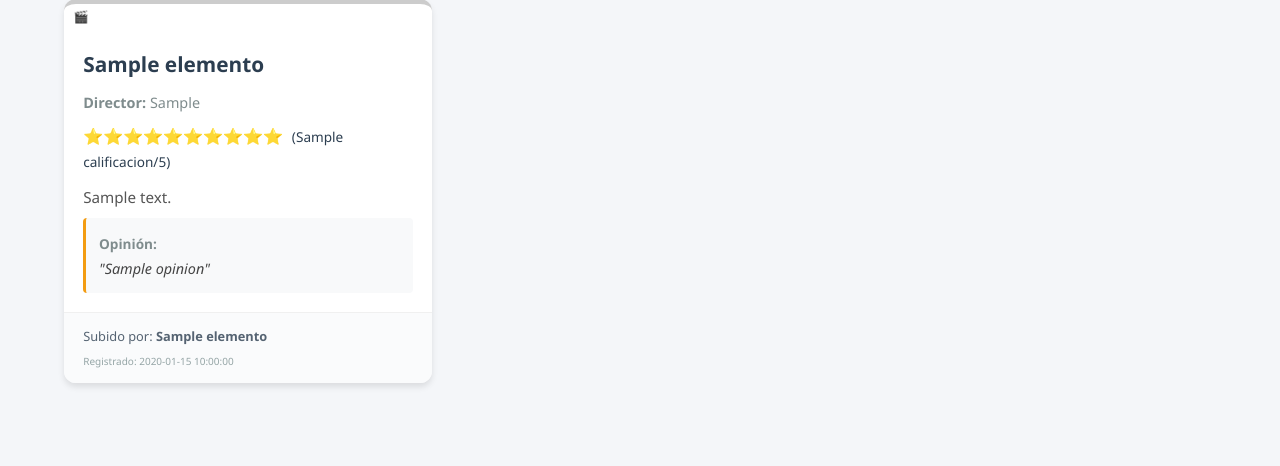
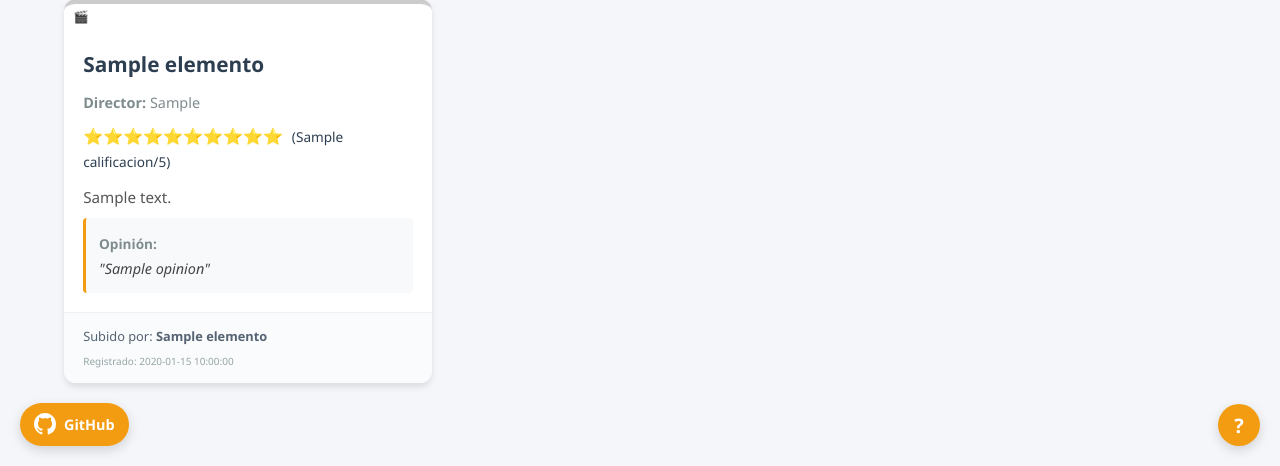
Before and after one commit to Andrey-Enrique-GM/Chihuahuateca, a Flask app: template templates/index.html in a window 1280 px wide. Shown: the part 334-800 px from the top of the page. Run offline with Flask 3, Linux system fonts and the light colour scheme; the template is opened without the code that fills it: most values are stand-ins (such as "Sample title", 1, 10 or a date in 2020).

Commit message:
14, se implemento el modal con informacion del proyecto y el boton con el enlace directo al repositorio

```diff
--- a/static/css/style.css
+++ b/static/css/style.css
@@ -409,6 +409,156 @@ body {
 
 
 /* ==========================================================================
+   BOTONES FLOTANTES
+   ========================================================================== */
+
+/* Botón GitHub - Esquina Inferior Izquierda */
+.link-github-flotante {
+    position: fixed;
+    bottom: 20px;
+    left: 20px;
+    background-color: var(--chihuahua-light);
+    color: var(--blanco);
+    display: flex;
+    align-items: center;
+    gap: 8px;
+    padding: 10px 14px;
+    border-radius: 30px;
+    text-decoration: none;
+    font-weight: bold;
+    font-size: 0.9rem;
+    box-shadow: 0 4px 12px rgba(0, 0, 0, 0.15);
+    z-index: 2000;
+    border: none;
+    outline: none;
+    transition: transform 0.2s cubic-bezier(0.4, 0, 0.2, 1), background-color 0.2s ease;
+}
+
+.link-github-flotante:hover {
+    background-color: var(--chihuahua-brown);
+    transform: translateY(-3px) scale(1.05);
+}
+
+/* Botón Info (?) - Esquina Inferior Derecha */
+.btn-ayuda-flotante {
+    position: fixed;
+    bottom: 20px;
+    right: 20px;
+    width: 42px;
+    height: 42px;
+    background-color: var(--chihuahua-light);
+    color: var(--blanco);
+    border-radius: 50%;
+    font-size: 20px;
+    font-weight: bold;
+    cursor: pointer;
+    display: flex;
+    align-items: center;
+    justify-content: center;
+    box-shadow: 0 4px 12px rgba(0, 0, 0, 0.15);
+    z-index: 2000;
+    border: none;
+    outline: none;
+    -webkit-tap-highlight-color: transparent;
+    transition: transform 0.2s cubic-bezier(0.4, 0, 0.2, 1), background-color 0.2s ease;
+}
+
+.btn-ayuda-flotante:hover {
+    background-color: var(--chihuahua-brown);
+    transform: translateY(-3px) scale(1.05);
+}
+
+#modal-info .modal-ventana {
+    background-color: var(--blanco);
+    max-height: 90vh; /* Evita que se salga de pantallas pequeñas */
+    display: flex;
+    flex-direction: column;
+}
+
+#modal-info .modal-cabecera {
+    background: linear-gradient(135deg, var(--chihuahua-brown), var(--chihuahua-light));
+    color: var(--blanco);
+}
+
+/* Estilos de scrollbar y contenedor interno */
+.modal-info-cuerpo-contenido {
+    padding: 1.5rem;
+    overflow-y: auto;
+    text-align: left;
+    flex: 1;
+}
+
+.info-seccion {
+    margin-bottom: 20px;
+}
+
+.info-seccion h3 {
+    font-size: 0.95rem;
+    color: var(--chihuahua-brown);
+    text-transform: uppercase;
+    letter-spacing: 0.5px;
+    margin-bottom: 6px;
+    font-weight: 700;
+}
+
+.info-seccion p {
+    font-size: 0.9rem;
+    color: var(--color-texto);
+    line-height: 1.5;
+}
+
+/* Etiquetas de tecnologías */
+.tech-tags {
+    display: flex;
+    flex-wrap: wrap;
+    gap: 6px;
+    margin-top: 5px;
+}
+
+.tag-tech {
+    background-color: var(--bg-principal);
+    border: 1px solid #e0e0e0;
+    color: var(--color-texto);
+    font-size: 0.8rem;
+    padding: 4px 8px;
+    border-radius: 6px;
+    font-weight: 600;
+}
+
+/* Tabla de Créditos */
+.tabla-creditos {
+    width: 100%;
+    margin-top: 8px;
+    font-size: 0.9rem;
+}
+
+.tabla-creditos td {
+    padding: 4px 0;
+    color: var(--color-texto);
+}
+
+/* Pie del modal */
+.modal-info-pie {
+    background-color: var(--bg-principal);
+    padding: 0.8rem 1.5rem;
+    display: flex;
+    justify-content: flex-end;
+    border-top: 1px solid #e0e0e0;
+}
+
+/* Ocultar texto en móviles para que no se superpongan */
+@media (max-width: 480px) {
+    .link-github-flotante span {
+        display: none;
+    }
+    .link-github-flotante {
+        padding: 10px;
+    }
+}
+
+
+
+/* ==========================================================================
    VISTAS DE AUTENTICACIÓN (LOGIN Y SIGNUP)
    ========================================================================== */
 
--- a/static/js/main.js
+++ b/static/js/main.js
@@ -137,10 +137,23 @@ function guardarNuevoElemento(e) {
     .then(res => res.json())
     .then(resultado => {
         if (resultado.success) {
-            alert('Agregado con exito a la Chihuahuateca! 🐾');
-            window.location.reload(); // Recargamos para ver la nueva tarjeta pintada por Python
+            Swal.fire({
+            icon: 'success',
+            title: 'Registro Exitoso',
+            text: 'El elemento se guardó correctamente en la Chihuahuateca.',
+            confirmButtonColor: '#2c3e50',
+            timer: 1500,
+            timerProgressBar: true
+        }).then(() => {
+            location.reload(); // Recarga la colección para ver el nuevo item
+        });
         } else {
-            alert('Hubo un error al guardar.');
+            Swal.fire({
+                icon: 'error',
+                title: 'Error al guardar',
+                text: 'No se pudo guardar el elemento en la Chihuahuateca.',
+                confirmButtonColor: '#2c3e50'
+            });
         }
     })
     .catch(err => console.error('Error:', err));
@@ -204,10 +217,23 @@ function actualizarElemento(e) {
     .then(res => res.json())
     .then(resultado => {
         if (resultado.success) {
-            alert('Chihuahuateca actualizada! 🐾');
-            window.location.reload();
+            Swal.fire({
+                icon: 'success',
+                title: 'Actualización Exitosa',
+                text: 'Los cambios se guardaron correctamente.',
+                confirmButtonColor: '#2c3e50',
+                timer: 1500,
+                timerProgressBar: true
+            }).then(() => {
+                location.reload();
+            });
         } else {
-            alert('Error al actualizar.');
+            Swal.fire({
+                icon: 'error',
+                title: 'Error al actualizar',
+                text: 'No se pudieron guardar los cambios.',
+                confirmButtonColor: '#2c3e50'
+            });
         }
     })
     .catch(err => console.error('Error:', err));
@@ -222,20 +248,42 @@ function borrarElemento() {
 
     if (!idElemento) return;
 
-    // Confirmacion clasica antes de destruir un dato
-    if (confirm(`Estas seguro de que quieres eliminar permanentemente "${titulo}" de tu coleccion?`)) {
+    // Confirmacion antes de destruir un dato
+    Swal.fire({
+        title: '¿Estás seguro?',
+        text: "¡No podrás revertir este cambio!",
+        icon: 'warning',
+        showCancelButton: true,
+        confirmButtonColor: '#d35400',
+        cancelButtonColor: '#7f8c8d',
+        confirmButtonText: 'Sí, borrar de la colección',
+        cancelButtonText: 'Cancelar'
+    }).then((result) => {
+        if (result.isConfirmed) {
             fetch(`/api/borrar/${idElemento}`, {
                 method: 'DELETE'
             })
             .then(res => res.json())
             .then(resultado => {
                 if (resultado.success) {
-                alert('Registro eliminado para siempre 🐾💔');
-                window.location.reload();
+                    Swal.fire({
+                        icon: 'success',
+                        title: 'Elemento Borrado Permanentemente',
+                        text: 'El elemento fue eliminado de tu colección.',
+                        confirmButtonColor: '#2c3e50'
+                    }).then(() => {
+                        location.reload();
+                    });
                 } else {
-                alert('No se pudo borrar el registro');
+                    Swal.fire({
+                        icon: 'error',
+                        title: 'Error al borrar',
+                        text: 'No se pudo eliminar el elemento.',
+                        confirmButtonColor: '#2c3e50'
+                    });
                 }
             })
             .catch(err => console.error('Error:', err));
         }
+    });
 }
--- a/templates/index.html
+++ b/templates/index.html
@@ -84,6 +84,24 @@
             {% endfor %}
         </section>
     </main>
+
+
+
+    <!-- Botón Flotante de mi GitHub -->
+    <a href="https://github.com/Andrey-Enrique-GM/Chihuahuateca" target="_blank" class="link-github-flotante" title="Ver repositorio en GitHub">
+        <svg viewBox="0 0 16 16" width="22" height="22" fill="currentColor">
+            <path d="M8 0C3.58 0 0 3.58 0 8c0 3.54 2.29 6.53 5.47 7.59.4.07.55-.17.55-.38 0-.19-.01-.82-.01-1.49-2.01.37-2.53-.49-2.69-.94-.09-.23-.48-.94-.82-1.13-.28-.15-.68-.52-.01-.53.63-.01 1.08.58 1.23.82.72 1.21 1.87.87 2.33.66.07-.52.28-.87.51-1.07-1.78-.2-3.64-.89-3.64-3.95 0-.87.31-1.59.82-2.15-.08-.2-.36-1.02.08-2.12 0 0 .67-.21 2.2.82.64-.18 1.32-.27 2-.27.68 0 1.36.09 2 .27 1.53-1.04 2.2-.82 2.2-.82.44 1.1.16 1.92.08 2.12.51.56.82 1.27.82 2.15 0 3.07-1.87 3.75-3.65 3.95.29.25.54.73.54 1.48 0 1.07-.01 1.93-.01 2.2 0 .21.15.46.55.38A8.012 8.012 0 0 0 16 8c0-4.42-3.58-8-8-8z"/>
+        </svg>
+        <span>GitHub</span>
+    </a>
+
+    <!-- Botón Flotante de Información ( ? ) -->
+    <button id="btn-info-proyecto" class="btn-ayuda-flotante" title="Ver información del proyecto" onclick="abrirModalInfo()">?</button>
+
+    <!-- Modal de Información y Créditos -->
+    {% include 'modal_info.html' %}
+
+
 
     <div id="modal-agregar" class="modal-overlay">
         <div class="modal-ventana">
@@ -185,5 +203,7 @@
     </div>
 
     <script src="{{ url_for('static', filename='js/main.js') }}"></script>
+    <script src="{{ url_for('static', filename='libs/sweetalert2/sweetalert2.js') }} "></script>
+
 </body>
 </html>
```
Also changed, not shown: entities/elemento.py (+12 -8 lines), templates/modal_info.html (+49 -22 lines). Lines whose indentation alone changed are shown as unchanged.
